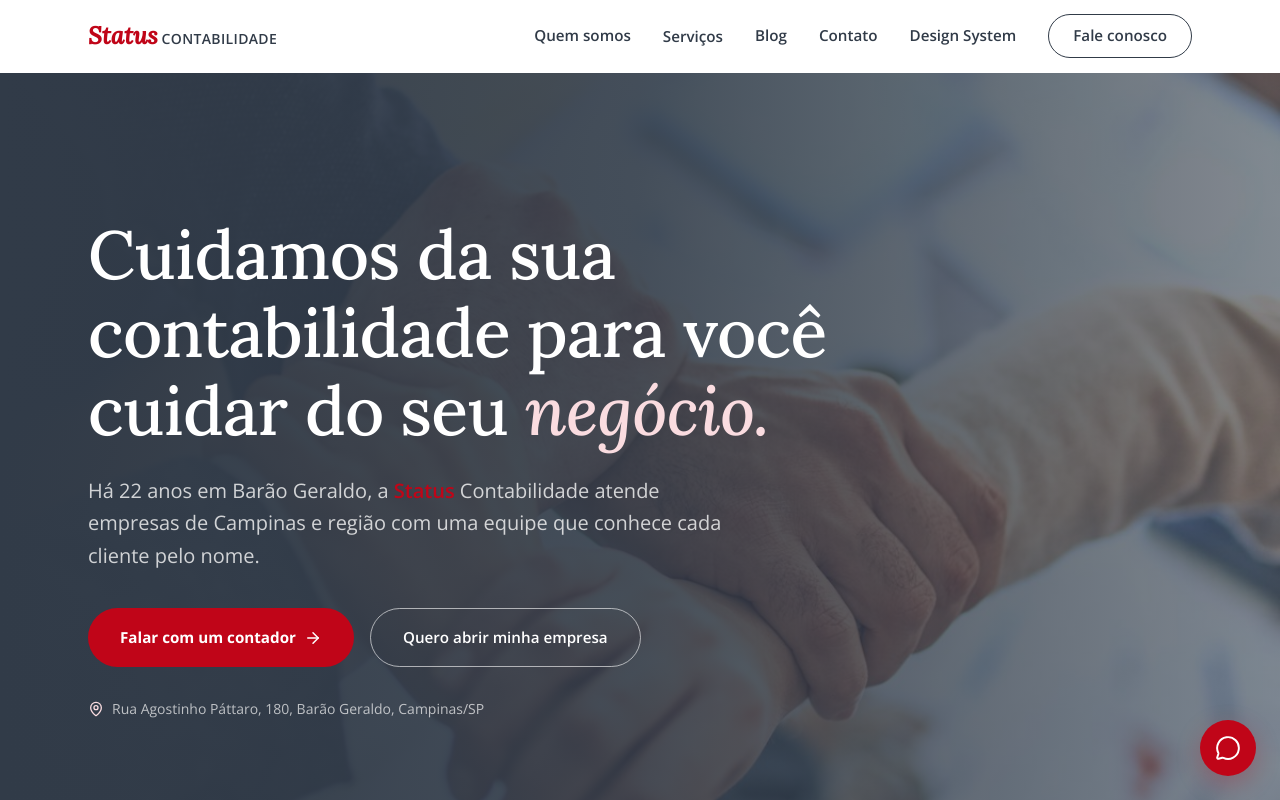
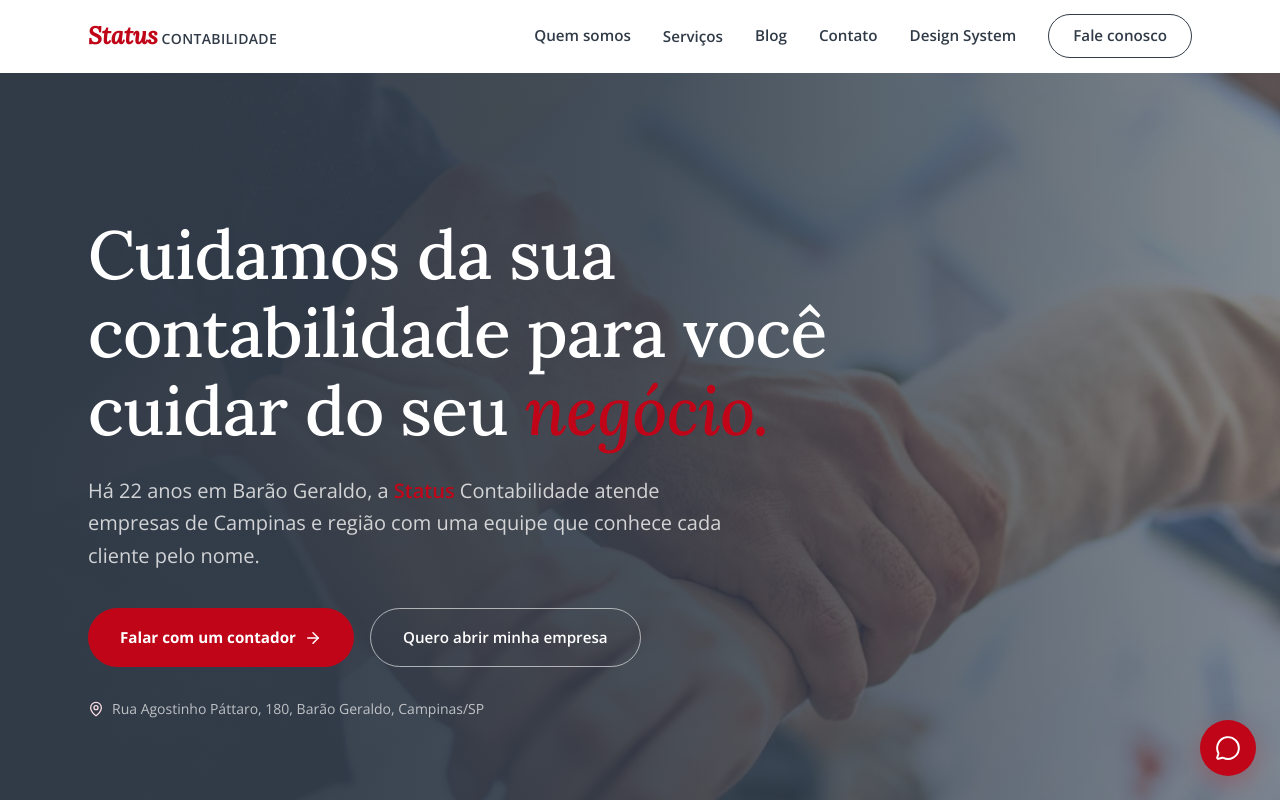
Before and after one commit to lucasignislab/statuscontabilidade, a Next.js app in the folder site/: page / in a window 1280 px wide. Shown: the top 800 px of the page. Built offline with nearby package versions, Linux system fonts and the light colour scheme.

Commit message:
Palavra negócio do título da hero no vermelho âncora

```diff
--- a/site/src/app/page.tsx
+++ b/site/src/app/page.tsx
@@ -29,7 +29,7 @@ export default function Home() {
           <SplitHeadline
             text="Cuidamos da sua contabilidade para você cuidar do seu negócio."
             accent="negócio"
-            accentClass="italic text-red-100"
+            accentClass="italic text-status-red"
             className="text-[clamp(2.5rem,5.5vw,4.25rem)] text-white max-w-[20ch]"
           />
           <Reveal delay={0.5}>
```
